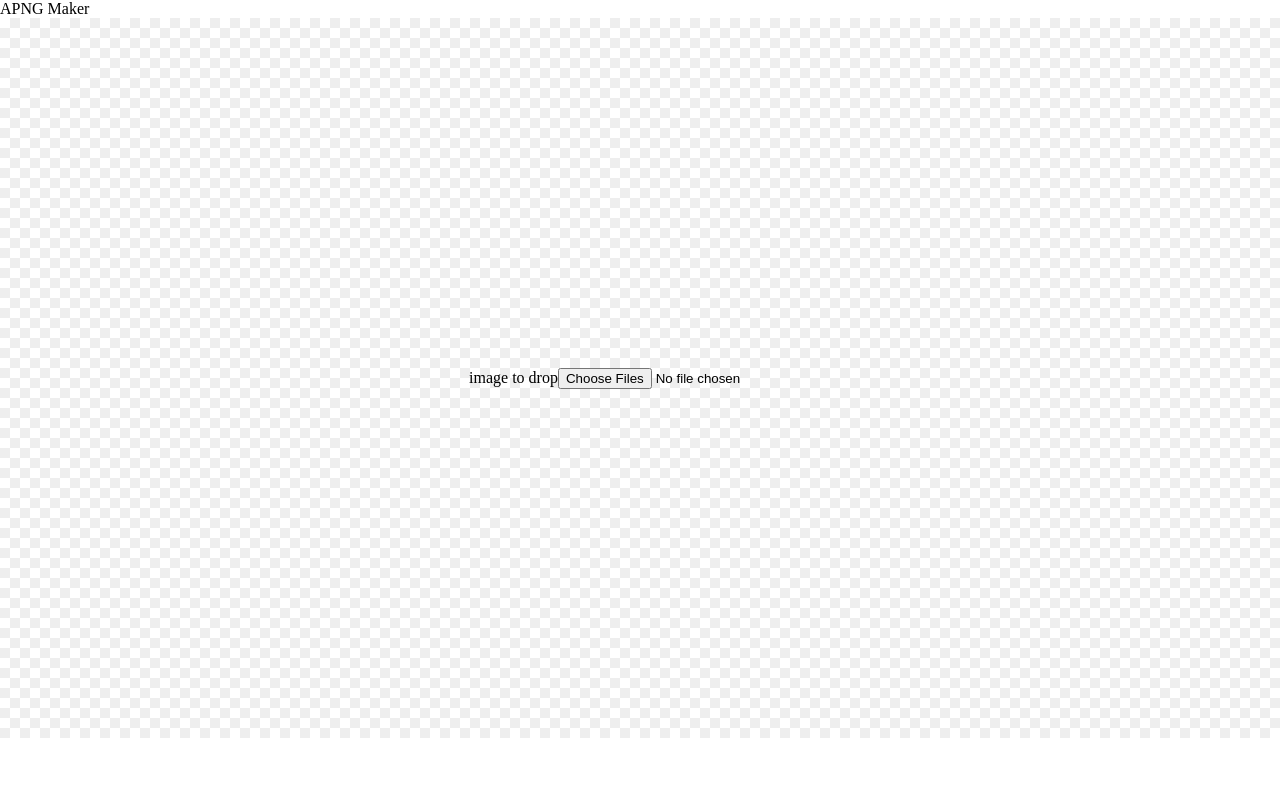
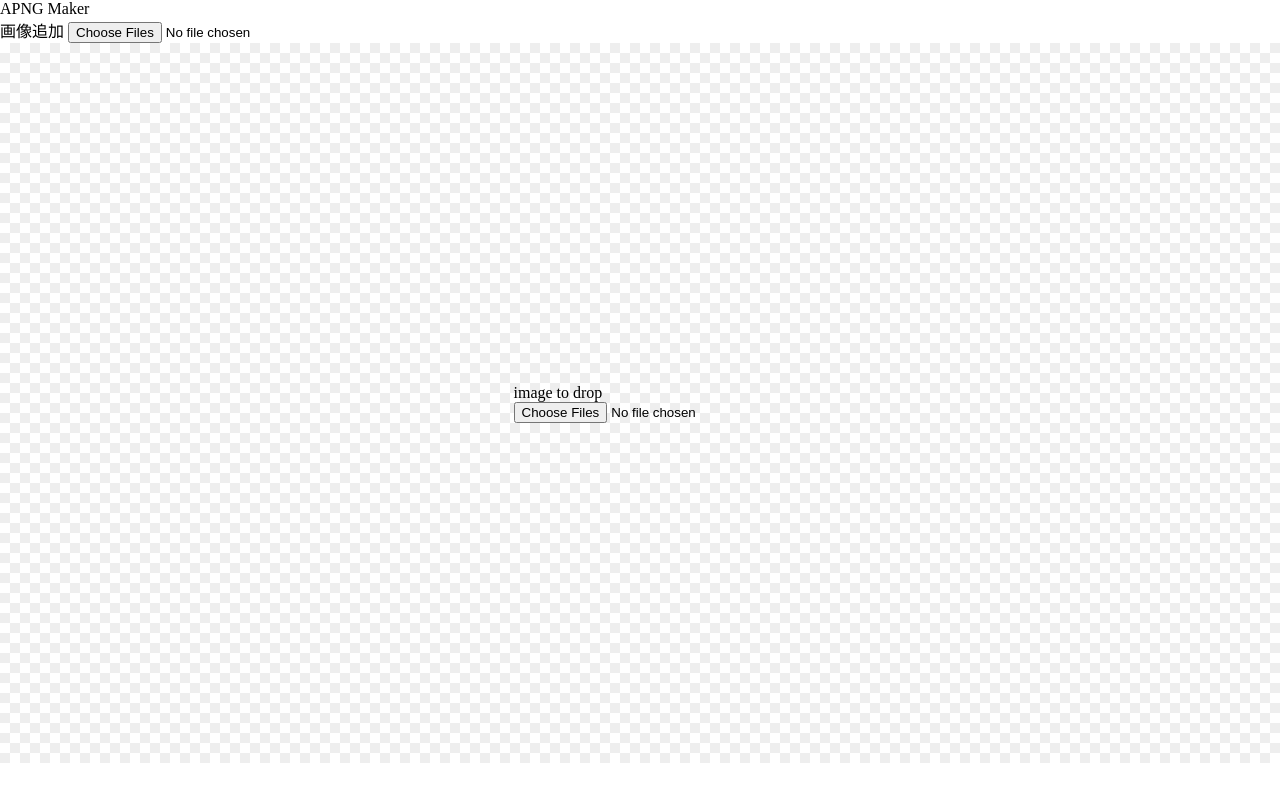
Before and after one commit to shiba328/apng-maker, a Vue app: page / in a window 1280 px wide. Built offline with nearby package versions, Linux system fonts and the light colour scheme; the HTML template or start-up script is replaced by a standard one.

Commit message:
ボタンで画像追加

```diff
--- a/src/App.vue
+++ b/src/App.vue
@@ -1,7 +1,7 @@
 <script setup lang="ts">
 import { useDrop } from '@/composables/drop';
 import { onKeyArrow } from '@/composables/keyEvent';
-const { onDrop } = useDrop();
+const { onDrop, onChange } = useDrop();
 import { useFilesStore } from '@/stores/Default';
 const { files } = useFilesStore();
 
@@ -29,6 +29,18 @@ const handleKeyArrow = (event: KeyboardEvent) => {
 <template>
   <div>
     <GHeader />
+    <div>
+      <div>
+        画像追加
+        <input
+          id="select"
+          accept="image/*"
+          multiple
+          type="file"
+          @change="(e) => onChange(e)"
+        >
+      </div>
+    </div>
     <main
       class="main"
       tabindex="0"
@@ -43,7 +55,7 @@ const handleKeyArrow = (event: KeyboardEvent) => {
       />
       <DropArea
         v-if="files.length === 0"
-        @onChange="onDrop(e)"
+        @onChange="(e) => onChange(e)"
       />
     </main>
   </div>
--- a/src/components/DropArea.vue
+++ b/src/components/DropArea.vue
@@ -13,7 +13,7 @@ const emits = defineEmits<Emits>();
 <template>
   <div class="droparea">
     <div>
-
+      <div>
         image to drop
       </div>
       <div>
@@ -24,6 +24,7 @@ const emits = defineEmits<Emits>();
           type="file"
           @change="(e) => $emit('onChange', e)"
         >
+      </div>
     </div>
   </div>
 </template>
--- a/src/composables/drop.ts
+++ b/src/composables/drop.ts
@@ -2,25 +2,40 @@ import { useFilesStore } from '@/stores/Default';
 
 interface Drop {
   onDrop: (e: DragEvent) => void;
+  onChange: (e: Event) => void;
 }
 
 export const useDrop = (): Drop => {
   // ファイルの管理
-  const { files } = useFilesStore();
+  const filesStore = useFilesStore();
 
-  // エリアに画像をドロップしたときの処理
+  // エリアに画像ドロップからの画像登録
   const onDrop = (e: DragEvent) => {
     if (e.dataTransfer) {
-      const tmpfiles = e.dataTransfer.files;
-      const res: File[] = [...tmpfiles].filter((v:File) => v.type.match(/image/)) as File[];
-      files.push(...getFiles(res));
+      const fileList = e.dataTransfer.files;
+      upload(fileList);
     }
+  };
+
+  // inputからの画像登録
+  const onChange = (e: Event) => {
+    const fileList = (e.target as HTMLInputElement).files;
+    if (fileList) {
+      upload(fileList);
+    }
+  };
+
+  // fileStoreに登録
+  const upload = (fileList: FileList) => {
+    const res: File[] = [...fileList].filter((v:File) => v.type.match(/image/)) as File[];
+    filesStore.files.push(...getFiles(res));
   };
 
   // propされたファイルをURLに変換
   const getFiles = (files:File[]): string[] => files.map(file => URL.createObjectURL(file));
 
   return {
+    onChange,
     onDrop
   };
 };
```
Lines whose indentation alone changed are shown as unchanged.
